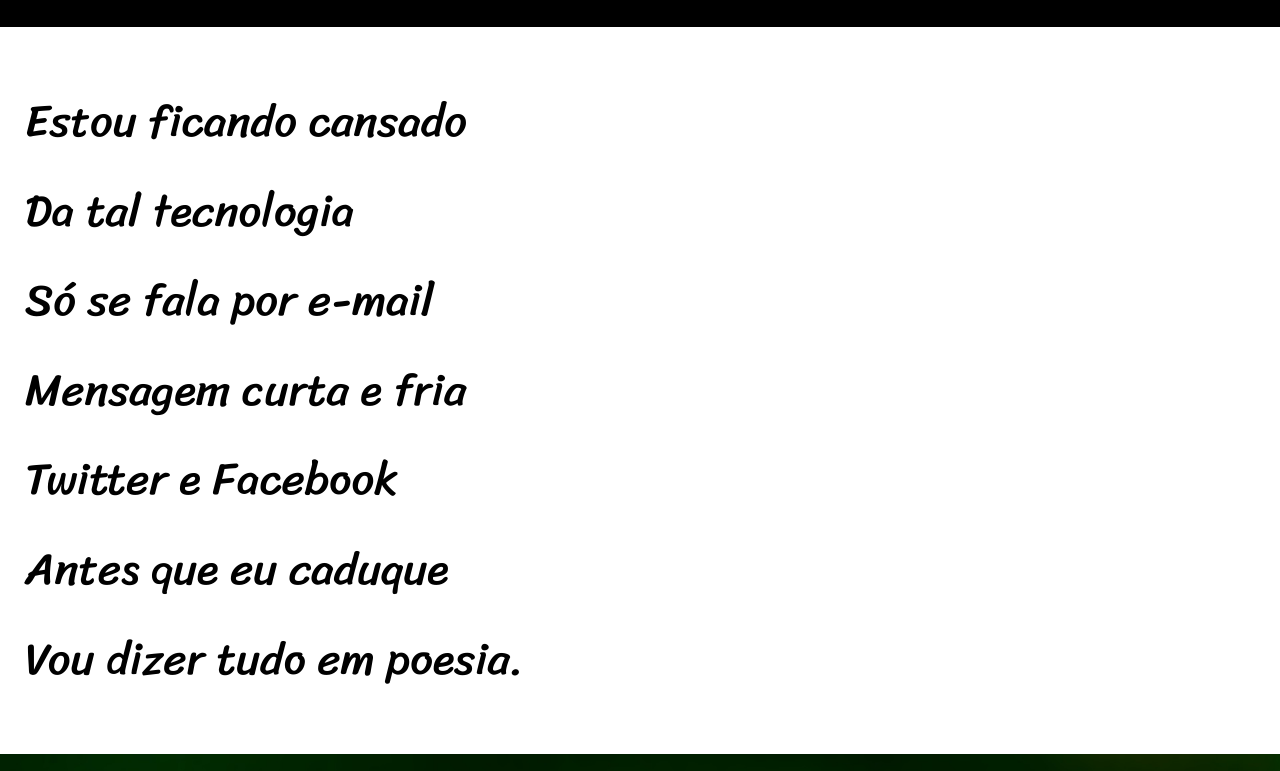
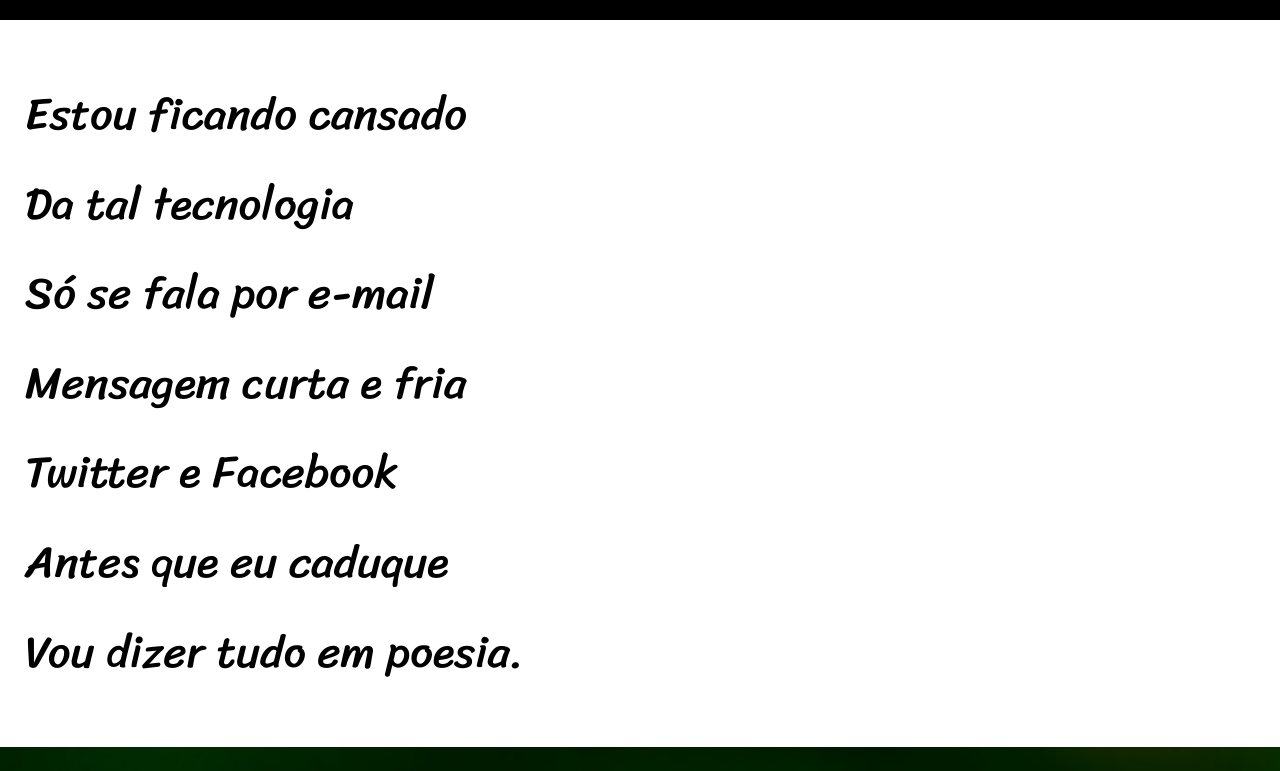
Before and after one commit to svhellen/projeto-cordel, a plain HTML site: page index.html in a window 1280 px wide. Shown: the part 213-984 px from the top of the page. Drawn offline with Linux system fonts and the light colour scheme.

Commit message:
Update index.html

```diff
--- a/index.html
+++ b/index.html
@@ -5,6 +5,9 @@
     <meta http-equiv="X-UA-Compatible" content="IE=edge">
     <meta name="viewport" content="width=device-width, initial-scale=1.0">
     <title>Desafio cordel</title>
+    <style>
+        @import url('https://fonts.googleapis.com/css2?family=Passion+One:wght@400;700;900&family=Sriracha&display=swap');
+    </style>
     <link rel="stylesheet" href="style.css">
 </head>
 <body>
```
